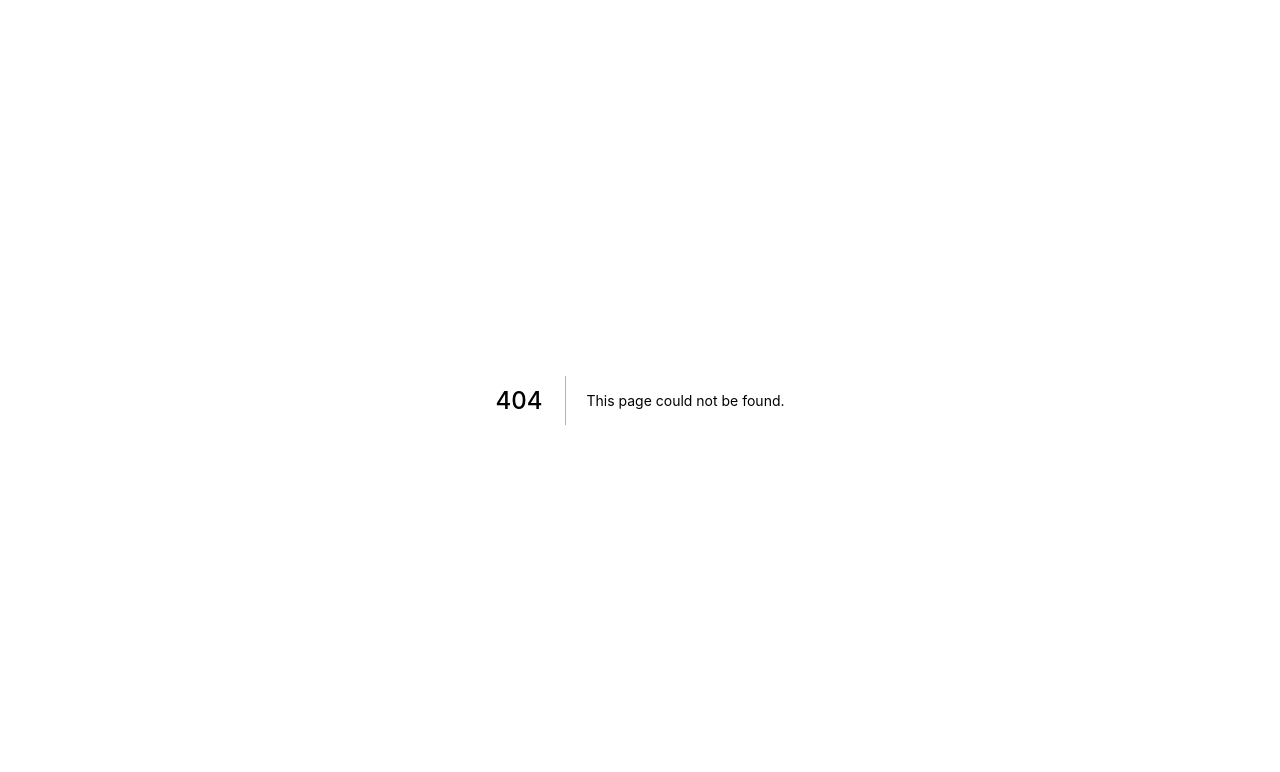
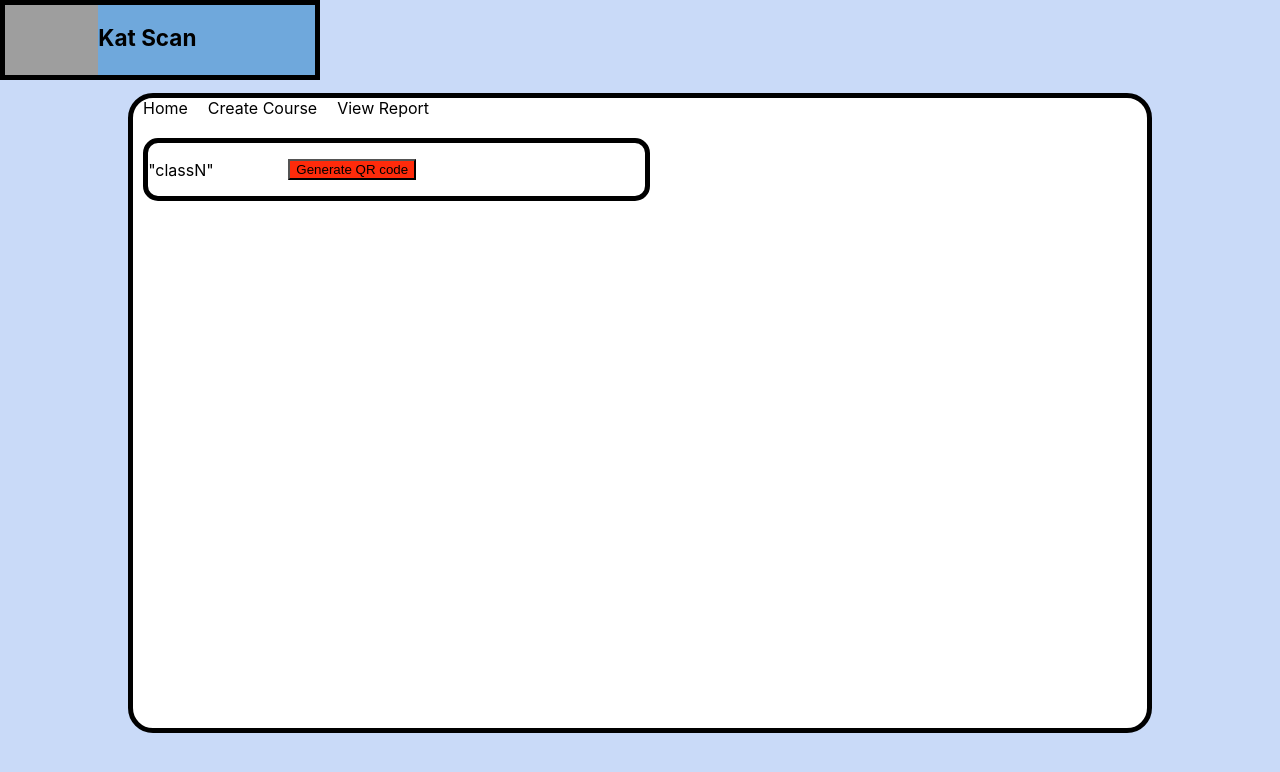
Before and after one commit to preston54/Kat_Scan, a Next.js app in the folder code/: page /Home_Faculty in a window 1280 px wide. Before the commit this address had no page. Shown: the top 772 px of the page. Built offline with nearby package versions, Linux system fonts and the light colour scheme; grey boxes are pictures that could not be loaded.

Commit message:
Home Page

```diff
--- /dev/null
+++ b/code/pages/Home_Faculty.js
@@ -0,0 +1,59 @@
+import Link from "next/link";
+import { useRouter } from "next/router";
+import styles from '../styles/Home.module.css'
+
+let classN = "Fall 2022 COSC 4319 Software Engineering";
+
+const Home_Faculty = ({ href, isSelected, title }) => (
+    <Link href={href}>
+      <a style={{padding: 5, margin: 5, backgroundColor: isSelected ? "blue" : "transparent",}}>
+        {title}
+</a>
+    </Link>
+)
+
+export default function Home() {
+  const { query } = useRouter();
+
+  const isTabOneSelected = !!query.tabOne;
+  const isTabTwoSelected = !!query.tabTwo;
+  const isTabThreeSelected = !!query.tabThree;
+
+  return (
+
+    <div class="fullpage">
+<div class="App_Name">
+            <img src="https://www.shsu.edu/dept/marketing/logos/SHSU-RGB_Orange%20Box.png" alt="SHSU"></img>
+                <h2>
+                    Kat Scan
+                </h2>
+            </div>
+
+      <main className="box">
+
+
+        <nav>
+            <Home_Faculty href="Home_Faculty" title="Home" isSelected={isTabOneSelected} >
+
+            </Home_Faculty>
+
+            <Home_Faculty href="Create_Course" title="Create Course" isSelected={isTabTwoSelected} >
+
+            </Home_Faculty>
+
+            <Home_Faculty href="View_Report" title="View Report" isSelected={isTabThreeSelected} >
+
+            </Home_Faculty>
+
+        </nav>
+        <section>
+        </section>
+        <div class="Ver_SH box QrTabClass">
+            <p align="">"classN"</p>
+            <button class = "QRButton" type="submit">Generate QR code</button>
+        </div>
+
+      </main>
+    </div>
+  );
+}
--- /dev/null
+++ b/code/styles/Faculty.module.css
@@ -0,0 +1,69 @@
+.fullpage{
+    height: 100vh;
+    width: 100vw;
+    background: #c9daf8ff
+}
+
+.box{
+
+    height: 80%;
+    width: 80%;
+    background-color: white;
+    border: 5px black;
+    border-radius: 25px;
+    border-style: solid;
+    text-align: left;
+    margin-left: 10%;
+    margin-top: 1%;
+}
+
+.boxtext{
+
+    margin-bottom: 5%;
+    font-size: larger;
+}
+
+.Ver_SH {
+    display: flex;
+    align-items:center;
+}
+
+img {
+    display: block;
+    max-width: 40%;
+  }
+
+.QrTabClass{
+    height: 10%;
+    width: 50%;
+    border-radius: 15px;
+    margin-top:2%;
+    margin-left: 1%;
+
+}
+
+.QrClass{
+    height: 80%;
+    width: 20%;
+    border-radius: 10px;
+    margin-top:3%;
+    background: rgb(255, 43, 11)
+}
+.App_Name{
+    height: 10%;
+    width: 25%;
+    display:flex;
+    background-color: #6fa8dcff;
+    border: 5px black;
+    border-radius: 0px;
+    border-style: solid;
+    text-align: center;
+    font-size: 15px;
+    margin-right: 30%;
+    margin-top: 0%;
+}
+
+.QRButton {
+    margin-left: 15%;
+    background-color: rgb(255, 43, 11)
+}
--- a/code/styles/globals.css
+++ b/code/styles/globals.css
@@ -1,3 +1,4 @@
+@import url(./Faculty.module.css);
 html,
 body {
   padding: 0;
```
Also changed, not shown: code/pages/Create_Course.js (added, +30 -0 lines), code/pages/View_Report.jsx (added, +30 -0 lines), package.json (added, +10 -0 lines), code/pages/_app.txt (added), 2 other files (tests, documents, lock files or other folders).
